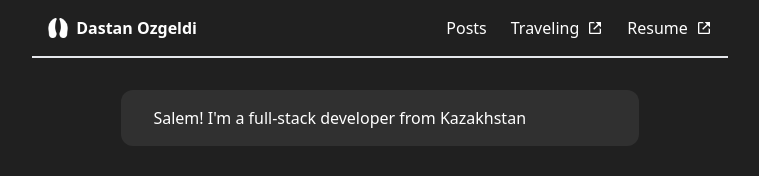
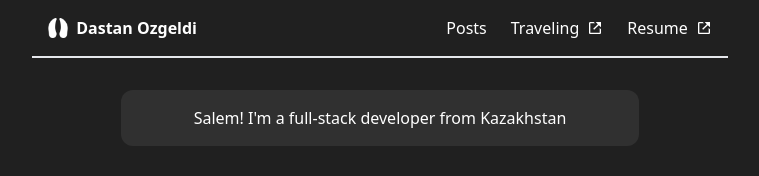
Before and after one commit to dastanozgeldi/dastanozgeldi.me, a Next.js app: page / in a window 1280 px wide. Shown: the top 176 px of the page, without its empty margins (260-1019 px from the left). Built offline with nearby package versions, Linux system fonts and the light colour scheme.

Commit message:
move text to center

```diff
--- a/src/pages/index.tsx
+++ b/src/pages/index.tsx
@@ -9,7 +9,7 @@ import Contacts from "../components/Home/Contacts";
 const Home: NextPage = () => {
   return (
     <Page title="Home">
-      <div className="bg-[#303030] mt-4 mb-8 rounded-xl px-8 py-4">
+      <div className="bg-[#303030] mt-4 mb-8 rounded-xl px-8 py-4 text-center">
         Salem! I&apos;m a full-stack developer from Kazakhstan
       </div>
       <Profile />
```
